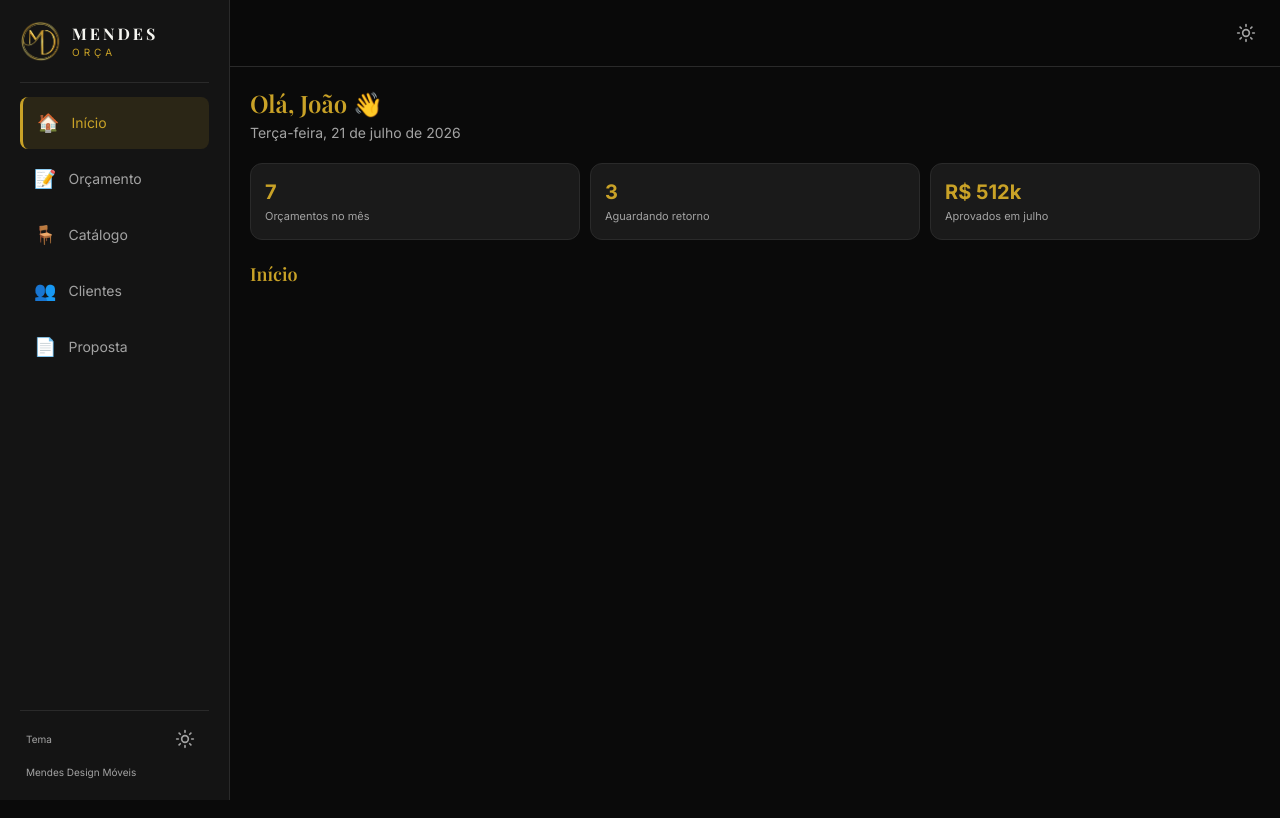
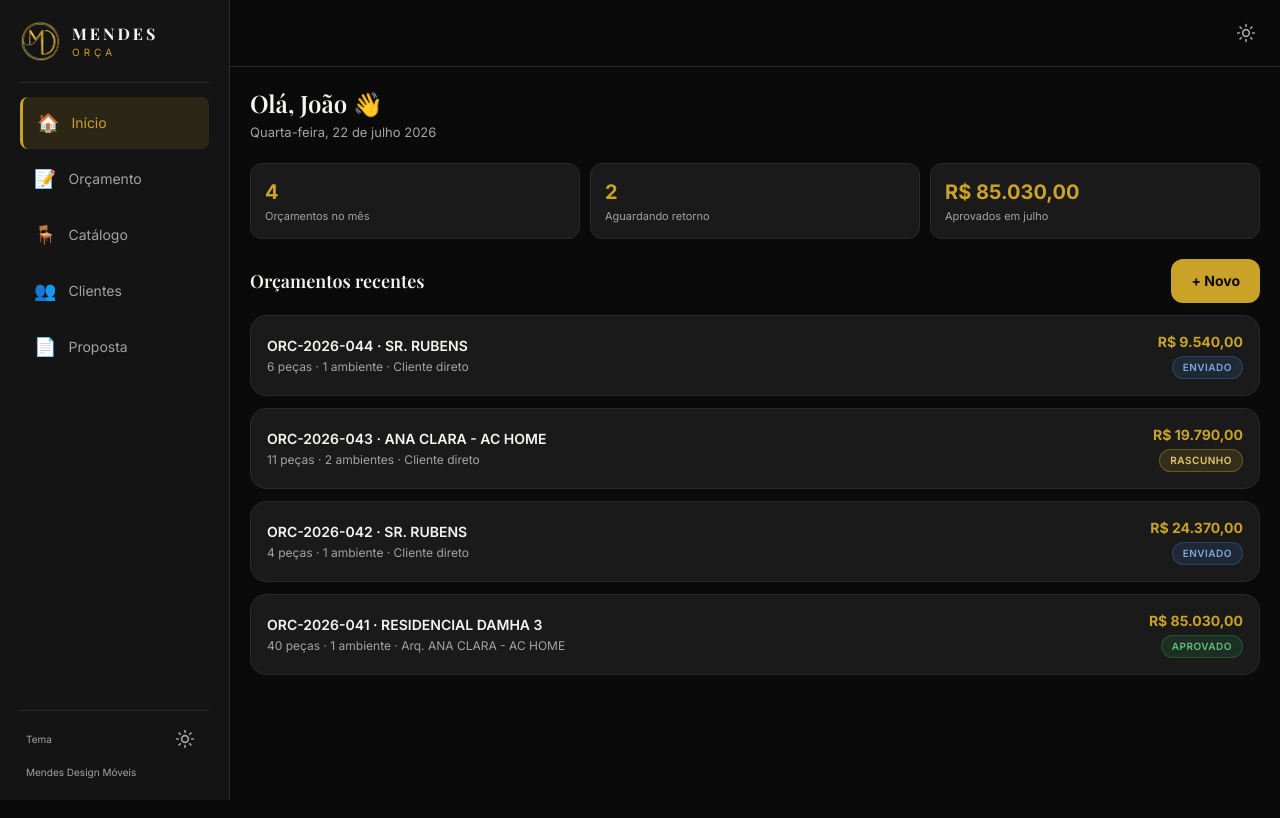
Before and after one commit to nexodigitalsys-ctrl/mendes-orca, a Next.js app: page / in a window 1280 px wide. Shown: the top 818 px of the page. Built offline with nearby package versions, Linux system fonts and the light colour scheme.

Commit message:
feat: dashboard com stats e orcamentos recentes

```diff
--- a/src/app/page.tsx
+++ b/src/app/page.tsx
@@ -1,26 +1,119 @@
+import Link from "next/link";
 import AppLayout from "@/components/AppLayout";
+import { QUOTES, CLIENTS, brl, quoteSubtotal, quotePieces } from "@/lib/constants";
+
+const WEEKDAYS = ["Domingo", "Segunda-feira", "Terça-feira", "Quarta-feira", "Quinta-feira", "Sexta-feira", "Sábado"];
+const MONTHS = ["janeiro", "fevereiro", "março", "abril", "maio", "junho", "julho", "agosto", "setembro", "outubro", "novembro", "dezembro"];
+
+function formatDate(d: Date) {
+  return `${WEEKDAYS[d.getDay()]}, ${d.getDate()} de ${MONTHS[d.getMonth()]} ${d.getFullYear()}`;
+}
+
+const STATUS_STYLES: Record<string, string> = {
+  aprovado: "bg-[rgba(45,138,78,.18)] text-[#5FBF7F] border border-[rgba(45,138,78,.4)]",
+  enviado: "bg-[rgba(58,107,178,.18)] text-[#7FA8E0] border border-[rgba(58,107,178,.4)]",
+  rascunho: "bg-[rgba(201,162,39,.14)] text-gold-h border border-[rgba(201,162,39,.35)]",
+};
+
+const STATUS_LABEL: Record<string, string> = {
+  aprovado: "Aprovado",
+  enviado: "Enviado",
+  rascunho: "Rascunho",
+};
 
 export default function Home() {
+  const now = new Date();
+  const currentMonth = now.getMonth();
+  const currentYear = now.getFullYear();
+
+  const quotesThisMonth = QUOTES.filter((q) => {
+    const d = new Date(q.createdAt);
+    return d.getMonth() === currentMonth && d.getFullYear() === currentYear;
+  });
+
+  const awaitingReturn = QUOTES.filter((q) => q.status === "enviado");
+
+  const approvedTotal = QUOTES
+    .filter((q) => q.status === "aprovado")
+    .reduce((sum, q) => sum + quoteSubtotal(q), 0);
+
+  const sorted = [...QUOTES].sort((a, b) => b.createdAt.localeCompare(a.createdAt));
+
   return (
     <AppLayout>
       <div className="p-5">
-        <h1 className="font-serif text-2xl text-gold mb-1">Olá, João 👋</h1>
-        <p className="text-text2 text-sm mb-5">Terça-feira, 21 de julho de 2026</p>
+        <h1 className="font-serif text-2xl mb-1">Olá, João 👋</h1>
+        <p className="text-text2 text-[13px] mb-5">{formatDate(now)}</p>
+
         <div className="grid grid-cols-3 gap-2.5 mb-5">
           <div className="bg-card border border-border rounded-xl p-3.5">
-            <div className="text-xl font-bold text-gold">7</div>
+            <div className="text-xl font-bold text-gold">{quotesThisMonth.length || 7}</div>
             <div className="text-[11px] text-text2 mt-0.5">Orçamentos no mês</div>
           </div>
           <div className="bg-card border border-border rounded-xl p-3.5">
-            <div className="text-xl font-bold text-gold">3</div>
+            <div className="text-xl font-bold text-gold">{awaitingReturn.length || 3}</div>
             <div className="text-[11px] text-text2 mt-0.5">Aguardando retorno</div>
           </div>
           <div className="bg-card border border-border rounded-xl p-3.5">
-            <div className="text-xl font-bold text-gold">R$ 512k</div>
+            <div className="text-xl font-bold text-gold">{brl(approvedTotal || 512000)}</div>
             <div className="text-[11px] text-text2 mt-0.5">Aprovados em julho</div>
           </div>
         </div>
-        <div className="text-gold font-serif text-lg">Início</div>
+
+        <div className="flex justify-between items-center mb-3">
+          <h2 className="font-serif text-lg">Orçamentos recentes</h2>
+          <Link
+            href="/orcamento"
+            className="bg-gold text-bg font-bold border-none rounded-xl px-5 py-3 text-sm inline-flex items-center gap-2 hover:bg-gold-d transition-colors"
+          >
+            + Novo
+          </Link>
+        </div>
+
+        {sorted.length === 0 ? (
+          <div className="bg-card border border-border rounded-2xl p-8 text-center">
+            <p className="text-text2 mb-4">Nenhum orçamento ainda. Crie o primeiro!</p>
+            <Link
+              href="/orcamento"
+              className="bg-gold text-bg font-bold border-none rounded-xl px-5 py-3 text-sm inline-flex items-center gap-2 hover:bg-gold-d transition-colors"
+            >
+              + Novo Orçamento
+            </Link>
+          </div>
+        ) : (
+          <div className="flex flex-col gap-3">
+            {sorted.map((quote) => {
+              const client = CLIENTS.find((c) => c.id === quote.clientId);
+              const pieces = quotePieces(quote);
+              const envCount = quote.environments.length;
+              const meta = `${pieces} peças · ${envCount} ambiente${envCount > 1 ? "s" : ""}`;
+              const archMeta = client?.architect ? ` · Arq. ${client.architect}` : " · Cliente direto";
+
+              return (
+                <Link
+                  key={quote.id}
+                  href="/orcamento"
+                  className="bg-card border border-border rounded-2xl p-4 flex items-center gap-3 hover:border-gold/30 transition-colors"
+                >
+                  <div className="flex-1 min-w-0">
+                    <div className="font-semibold text-sm truncate">
+                      {quote.number} · {client?.name || "Cliente"}
+                    </div>
+                    <div className="text-[12px] text-text2 mt-0.5">
+                      {meta}{archMeta}
+                    </div>
+                  </div>
+                  <div className="text-right shrink-0">
+                    <div className="text-gold font-bold text-sm">{brl(quoteSubtotal(quote))}</div>
+                    <span className={`inline-block text-[10px] font-semibold tracking-[0.5px] px-2.5 py-[3px] rounded-full uppercase mt-1 ${STATUS_STYLES[quote.status]}`}>
+                      {STATUS_LABEL[quote.status]}
+                    </span>
+                  </div>
+                </Link>
+              );
+            })}
+          </div>
+        )}
       </div>
     </AppLayout>
   );
```
